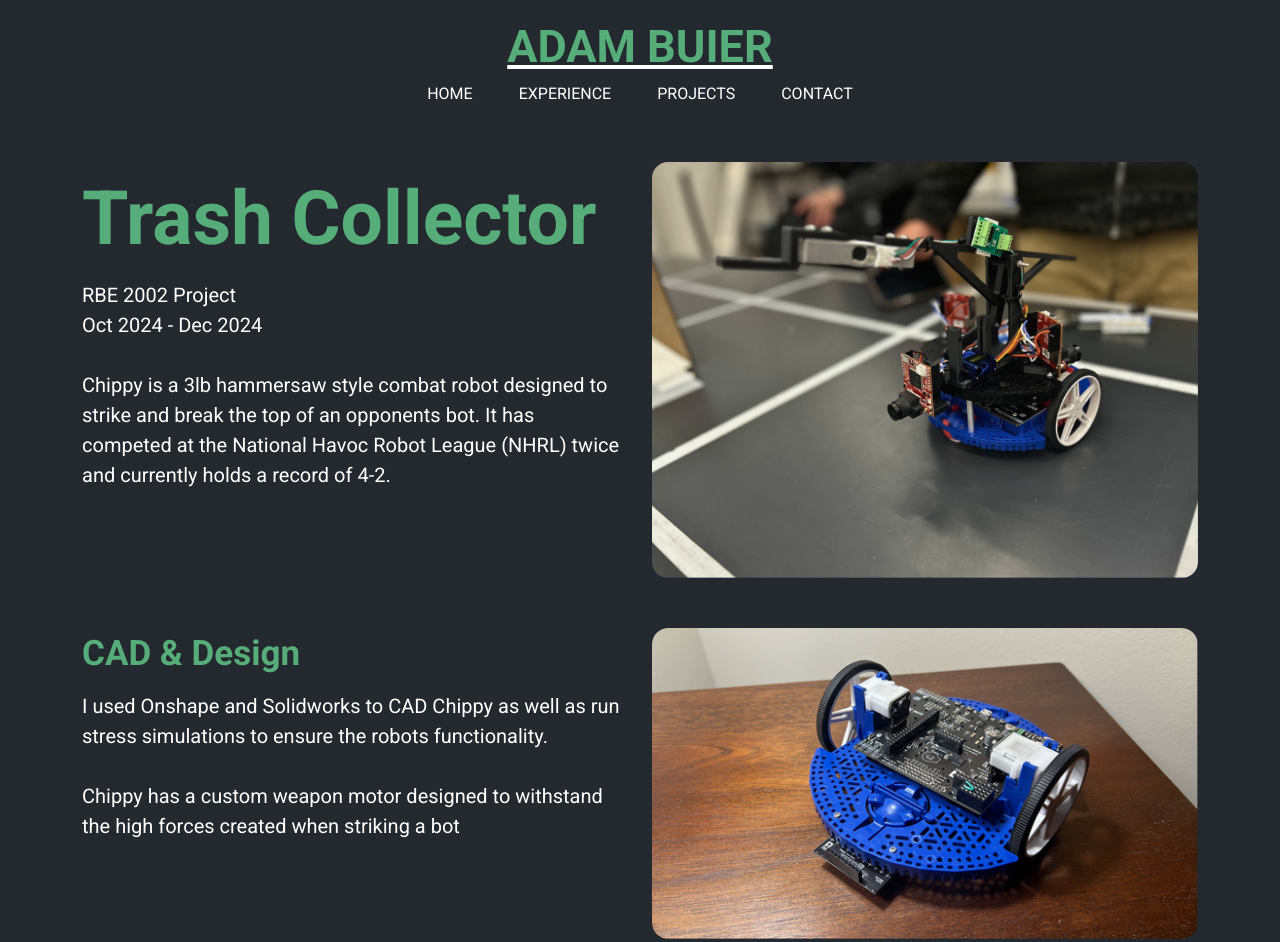
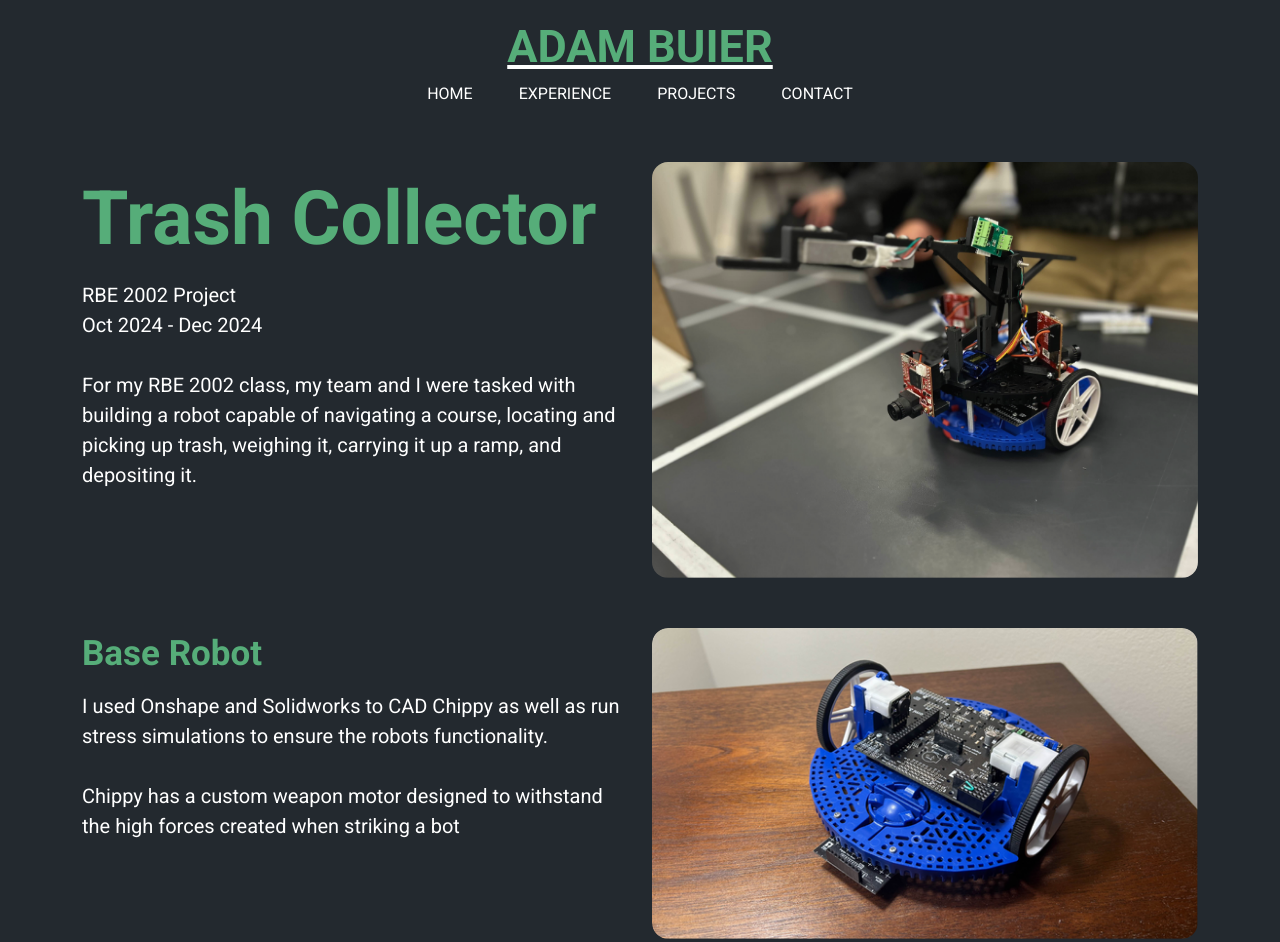
Before and after one commit to AdamBuier/AdamBuier.github.io, a website: page projects/Trash Collector/TrashCollector.html in a window 1280 px wide. Shown: the top 942 px of the page. Drawn offline with Linux system fonts and the light colour scheme.

Commit message:
added to trash

```diff
--- a/projects/Trash Collector/TrashCollector.html
+++ b/projects/Trash Collector/TrashCollector.html
@@ -35,7 +35,7 @@
                         <p>
                             RBE 2002 Project   <br>
                             Oct 2024 - Dec 2024 <br><br>
-                            Chippy is a 3lb hammersaw style combat robot designed to strike and break the top of an opponents bot. It has competed at the National Havoc Robot League (NHRL) twice and currently holds a record of 4-2.
+                            For my RBE 2002 class, my team and I were tasked with building a robot capable of navigating a course, locating and picking up trash, weighing it, carrying it up a ramp, and depositing it.
                         </p>
                     </div>
                     <div class="col-md-6 d-flex">
@@ -46,7 +46,7 @@
                 <div class = "row align-items-start">
                     <div class="col-md-6 fs-5">
                         <div class="section-header">
-                            CAD & Design
+                            Base Robot
                         </div>
                         <p>
                            I used Onshape and Solidworks to CAD Chippy as well as run stress simulations to ensure the robots functionality.<br><br>
@@ -63,7 +63,7 @@
 
                 <div class = "row align-items-center">
                     <div class="col-md-6 fs-5 d-flex justify-content-center">
-                        <img src="Trash img/Trash sensor.png" class="img-fluid w-75 rounded-xl" alt="Menacing robot with googly eyes.">
+                        <img src="Trash img/Trash sensor.png" class="img-fluid w-100 rounded-xl" alt="Menacing robot with googly eyes.">
                     </div>
                     <div class="col-md-6 fs-5">
                         <div class="section-header">
```
